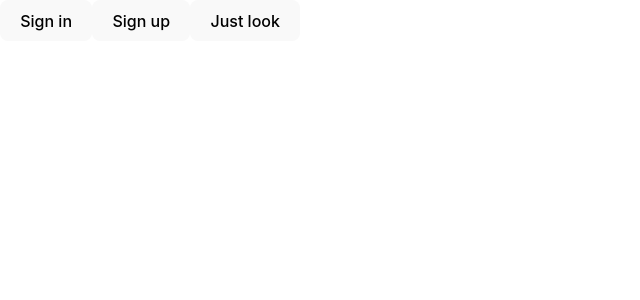
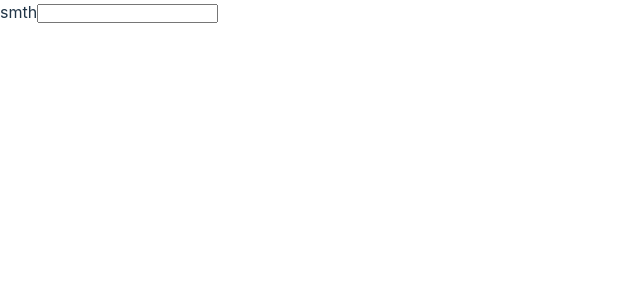
Before and after one commit to iamogir/stock-review-client, a React (Vite) app: page /add_product in a window 1280 px wide. Shown: the top 300 px of the page, without its empty margins (0-640 px from the left). Built offline with nearby package versions, Linux system fonts and the light colour scheme.

Commit message:
added 'add product page'

```diff
--- a/src/app/App.tsx
+++ b/src/app/App.tsx
@@ -3,14 +3,16 @@ import {Route, Routes} from "react-router-dom";
 import HomePage from "../pages/homePage/ui/HomePage.tsx";
 import WareHouse from "../pages/wareHouse/ui/WareHouse.tsx";
 import StartPage from "../pages/startPage/ui/StartPage.tsx";
+import AddProductPage from "../pages/addProductPage/ui/AddProductPage.tsx";
 
 function App() {
 
   return (
       <Routes>
-        <Route path="*" element={<StartPage/>}/>
-        <Route path="/home" element={<HomePage/>}/>
-        <Route path="/warehouse" element={<WareHouse/>}/>
+          <Route path="*" element={<StartPage/>}/>
+          <Route path="/home" element={<HomePage/>}/>
+          <Route path="/warehouse" element={<WareHouse/>}/>
+          <Route path="/add_product" element={<AddProductPage/>}/>
       </Routes>
   )
 }
--- /dev/null
+++ b/src/pages/addProductPage/ui/AddProductPage.tsx
@@ -0,0 +1,14 @@
+// import style from './addProductPage.module.css'
+
+const AddProductPage = () => {
+    return (
+        <div>
+            <form>
+                <label>smth</label>
+                <input name={'name'} />
+            </form>
+        </div>
+    );
+};
+
+export default AddProductPage;
--- a/src/pages/homePage/ui/HomePage.tsx
+++ b/src/pages/homePage/ui/HomePage.tsx
@@ -21,7 +21,7 @@ const HomePage = () => {
         <div>
             <h1>Stock review</h1>
             <button onClick={() => navigate("/warehouse")}>to warehouse</button>
-            <button>add product</button>
+            <button onClick={() => navigate("/add_product")}>add product</button>
             <h2>All products in stock</h2>
             {products && products.length > 0 ? products?.filter(pr => pr.status).map((pr: Product) =>
                 <ProductCard product={pr} key={pr.name}/>) :
```
Also changed, not shown: src/pages/addProductPage/ui/addProductPage.module.css (added).
